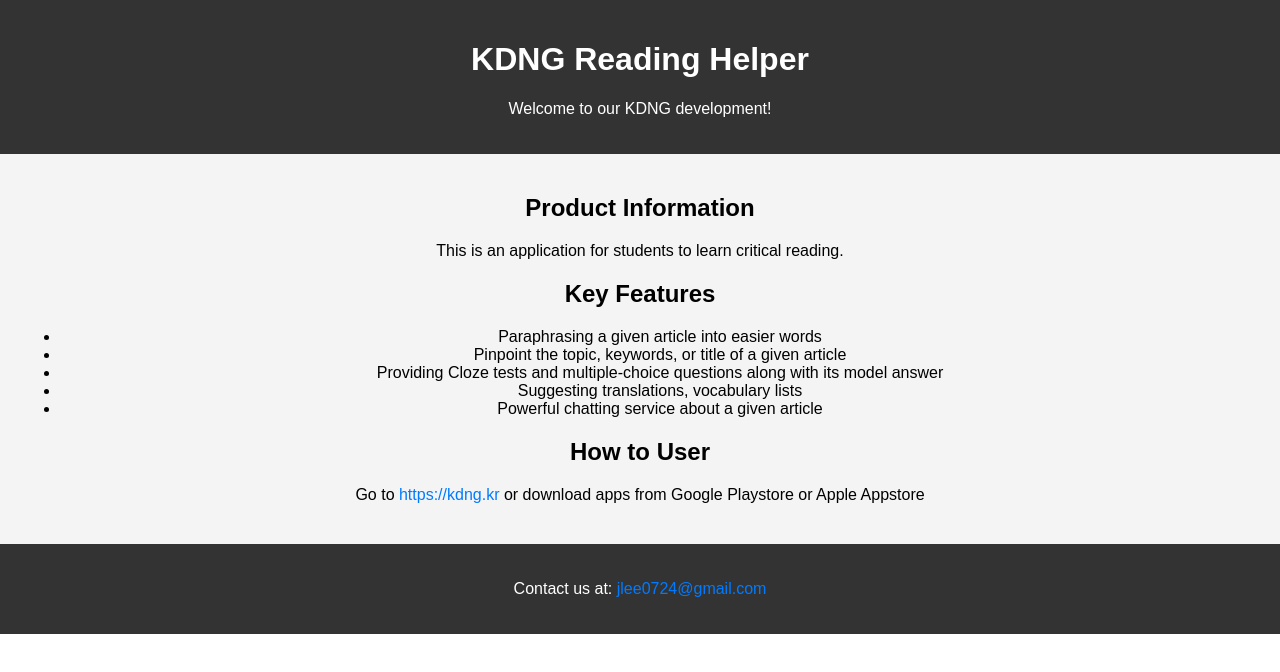
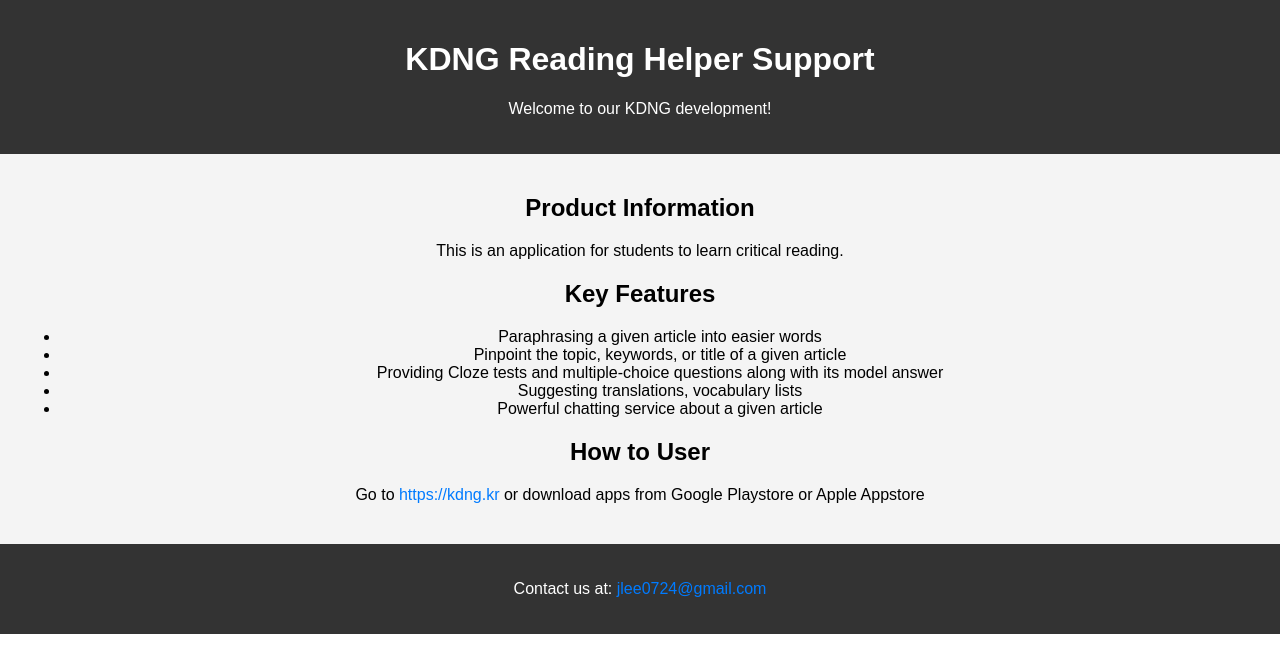
Before and after one commit to mediatte/kdng, a plain HTML site: page index.html in a window 1280 px wide. Drawn offline with Linux system fonts and the light colour scheme.

Commit message:
Update index.html

```diff
--- a/index.html
+++ b/index.html
@@ -4,11 +4,11 @@
     <meta charset="UTF-8">
     <meta name="viewport" content="width=device-width, initial-scale=1.0">
     <link rel="stylesheet" href="styles.css">
-    <title>Product Page</title>
+    <title>KDNG Reading Helper Support</title>
 </head>
 <body>
     <header>
-        <h1>KDNG Reading Helper</h1>
+        <h1>KDNG Reading Helper Support</h1>
         <p>Welcome to our KDNG development!</p>
     </header>
 
```
